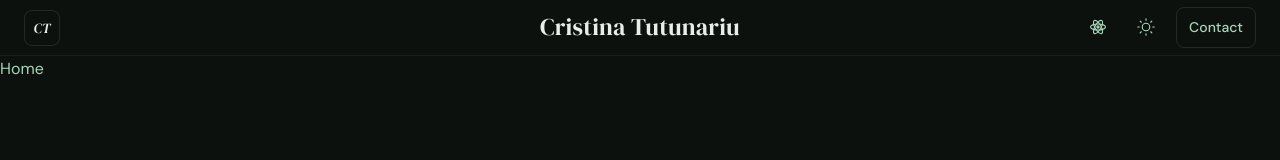
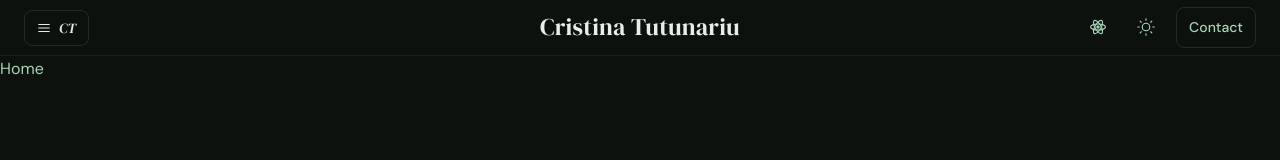
Before and after one commit to ctd08/V2-Portfolio-Website, a Vue app in the folder frontend/: page / in a window 1280 px wide. Shown: the top 160 px of the page. Built offline with nearby package versions, Linux system fonts and the light colour scheme.

Commit message:
fix:added sidebar icon to the CT button fpr better usability

```diff
--- a/frontend/src/components/layout/AppNav.vue
+++ b/frontend/src/components/layout/AppNav.vue
@@ -3,6 +3,11 @@
   <!-- Top bar -->
   <header class="topbar">
     <button class="ct-btn" @click="toggleSidebar" :class="{ active: sidebarOpen }">
+      <svg width="14" height="14" viewBox="0 0 24 24" fill="none" stroke="currentColor" stroke-width="2" stroke-linecap="round">
+        <line x1="3" y1="6" x2="21" y2="6"/>
+        <line x1="3" y1="12" x2="21" y2="12"/>
+        <line x1="3" y1="18" x2="21" y2="18"/>
+      </svg>
       <span class="ct-text">CT</span>
     </button>
 
@@ -140,8 +145,10 @@ function toggleTimeCapsule() {
 
 /* ── CT button ── */
 .ct-btn {
-  width: 36px;
+  width: auto;
   height: 36px;
+  padding: 0 var(--space-3);
+  gap: var(--space-2);
   border-radius: var(--radius-md);
   display: flex;
   align-items: center;
@@ -150,6 +157,7 @@ function toggleTimeCapsule() {
   border: 1px solid var(--border-default);
   transition: background var(--transition-fast), border-color var(--transition-fast);
   flex-shrink: 0;
+  color : var(--text-primary);
 }
 
 .ct-btn:hover {
```
